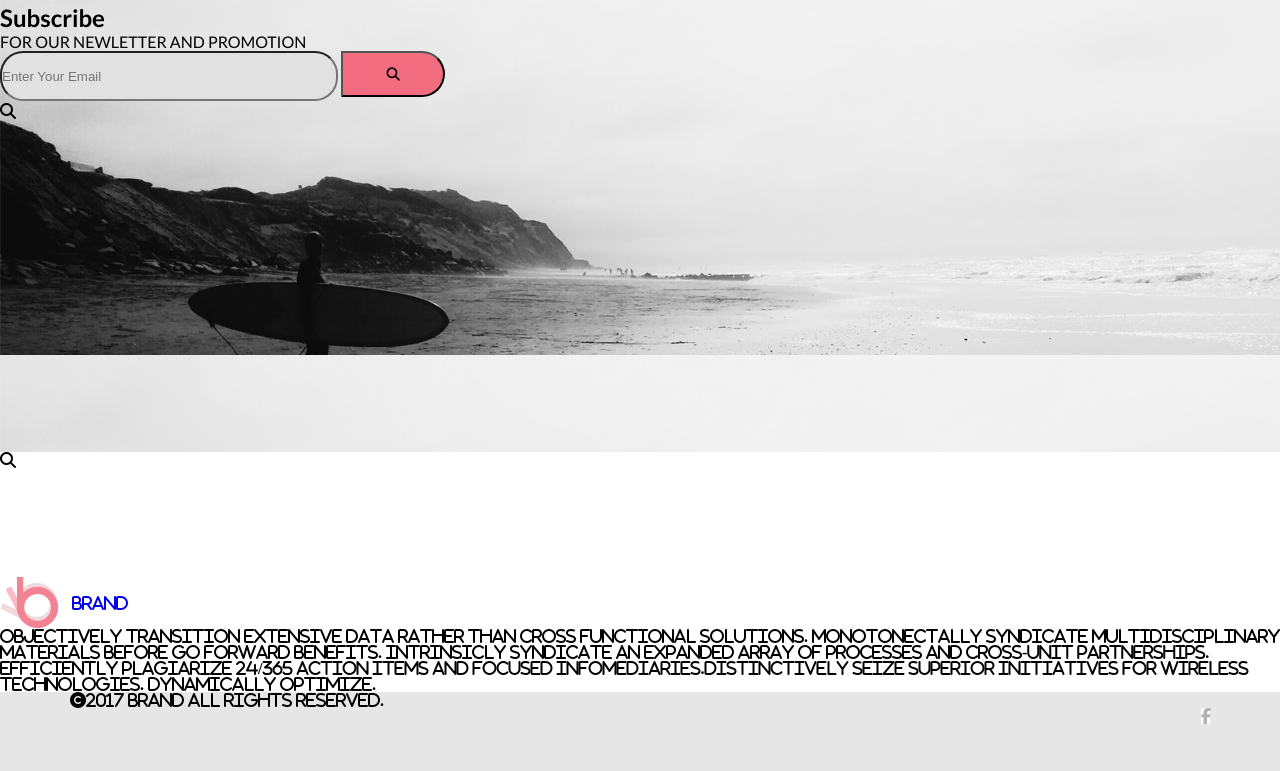
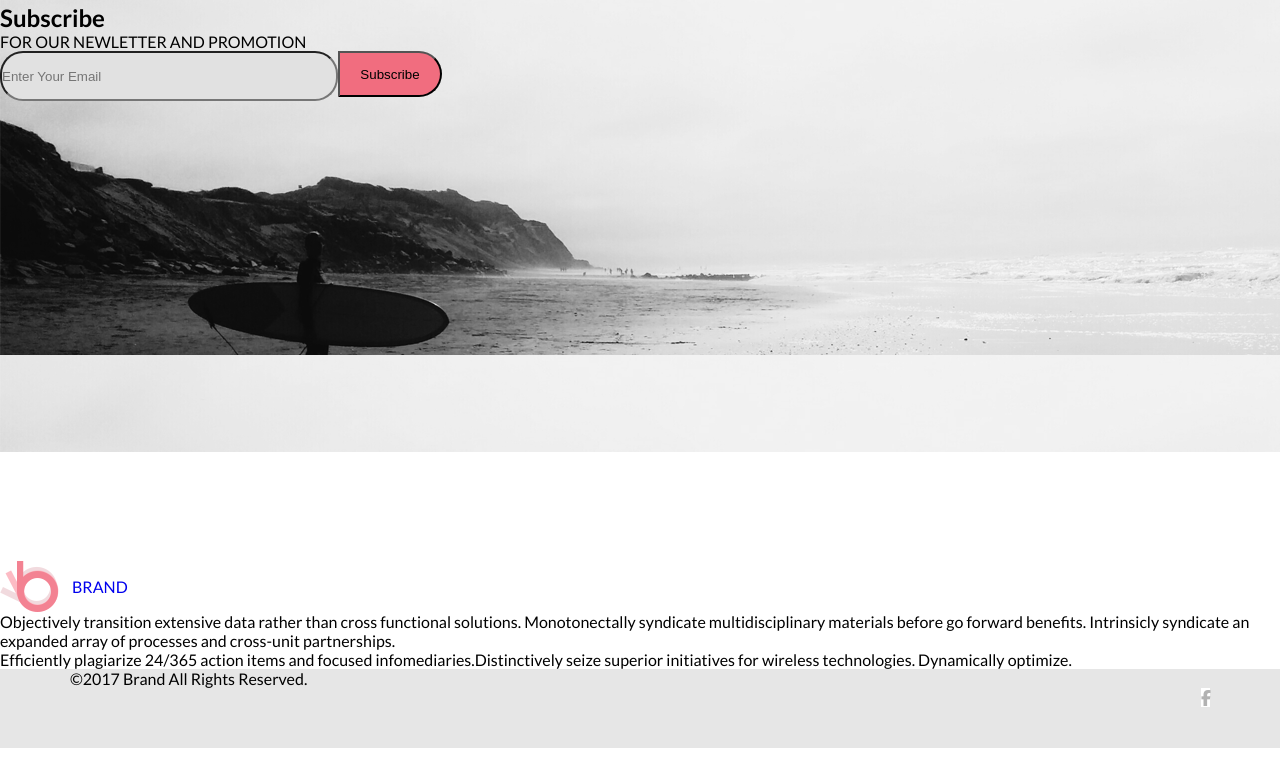
Before and after one commit to mondigogirl/web, a plain HTML site: page index.html in a window 1280 px wide. Shown: the part 3590-4361 px from the top of the page. After the commit the page ends 4338 px from the top, so only its background shows below. Drawn offline with Linux system fonts and the light colour scheme.

Commit message:
Поменяли значение button

```diff
--- a/index.html
+++ b/index.html
@@ -111,7 +111,7 @@
             <p class="subscribe_text">FOR OUR NEWLETTER AND PROMOTION</p>
             <form action="#" class="subscribe_email">
                 <input type="text" name="email" class="email" placeholder="Enter Your Email">
-                <button type="submit" name="subscribe" class="subscribe" value="Subscribe"><i class="fa fa-search"></button>
+                <button type="submit" name="subscribe" class="subscribe" value="Subscribe">Subscribe</button>
             </form>
         </div>
     </div>
```
